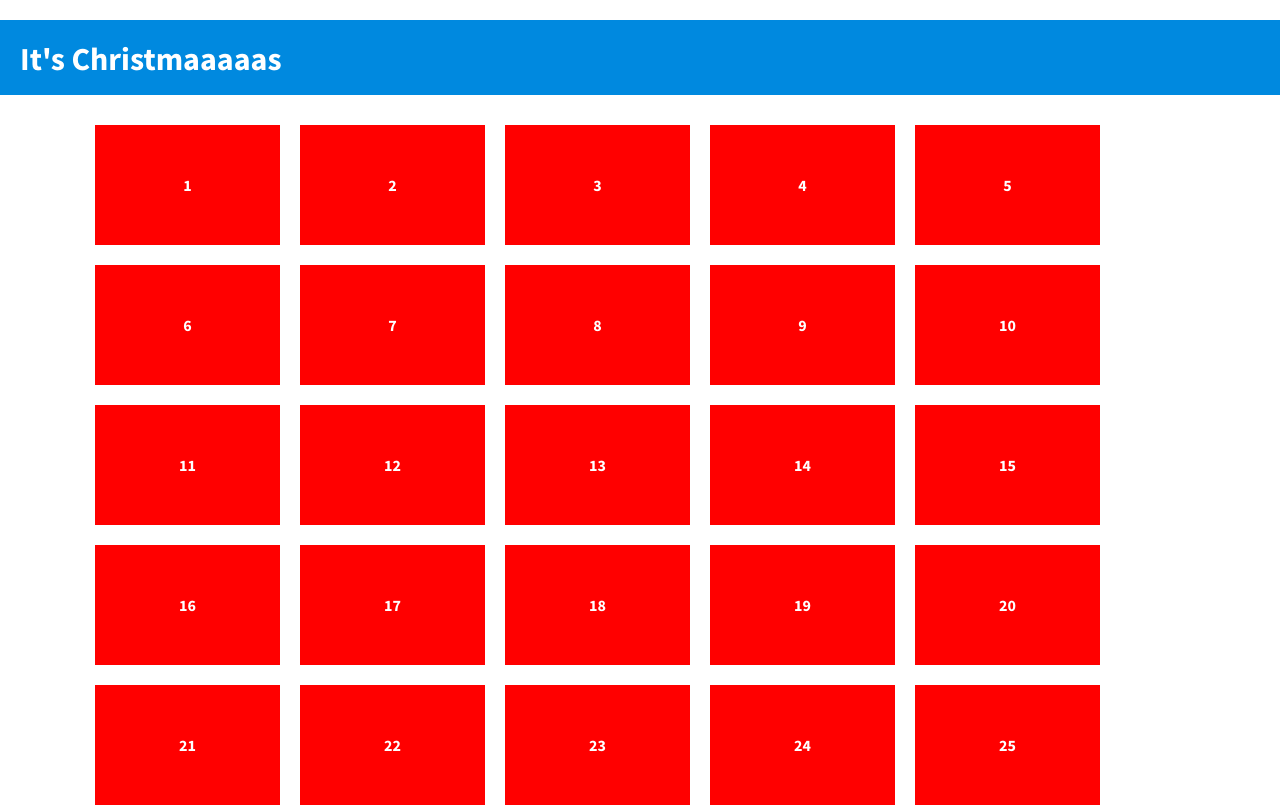
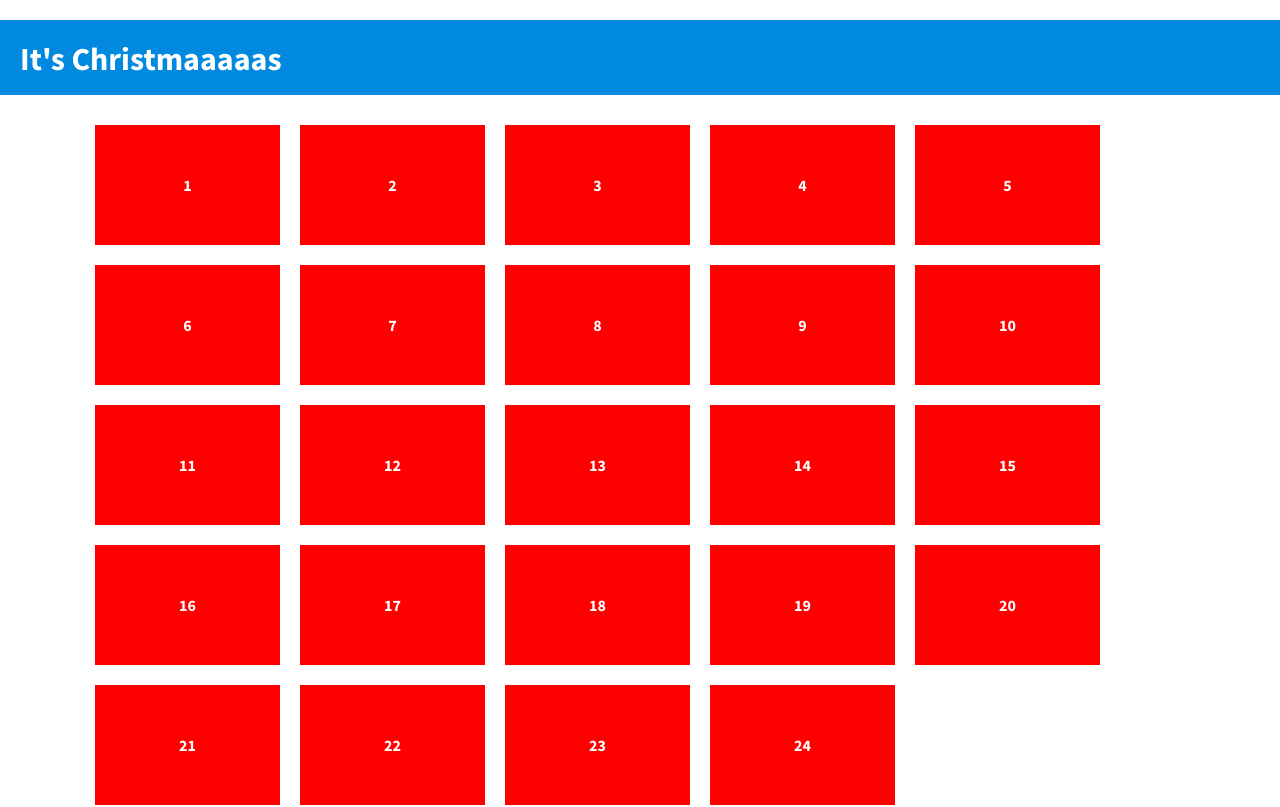
Before and after one commit to NunoPires/pm-christmas-calendar, a React (Create React App) app: page / in a window 1280 px wide. Shown: the top 807 px of the page. Built offline with nearby package versions, Linux system fonts and the light colour scheme.

Commit message:
limit calendar days

```diff
--- a/src/components/calendar.js
+++ b/src/components/calendar.js
@@ -4,10 +4,10 @@ import {CalendarItem} from './calendar-day.js'
 
 export class CalendarLayout extends Component {
 
-    getCalendarDays(month, year) {
+    getCalendarDays(month, year, dayLimit) {
         var days = [];
         var date = new Date(year, month, 1);
-        while(date.getMonth() === month) {
+        while(date.getMonth() === month && date.getDate() !== dayLimit) {
             days.push(date.getDate());
             date.setDate(date.getDate() + 1);
         }
@@ -17,7 +17,7 @@ export class CalendarLayout extends Component {
     render() {
 
         // 0=January, 11 = December
-        let days = _.map(this.getCalendarDays(11, 2020), (day) => {
+        let days = _.map(this.getCalendarDays(11, 2020, 25), (day) => {
             return <CalendarItem key={day} day={day} />
         });
 
```
